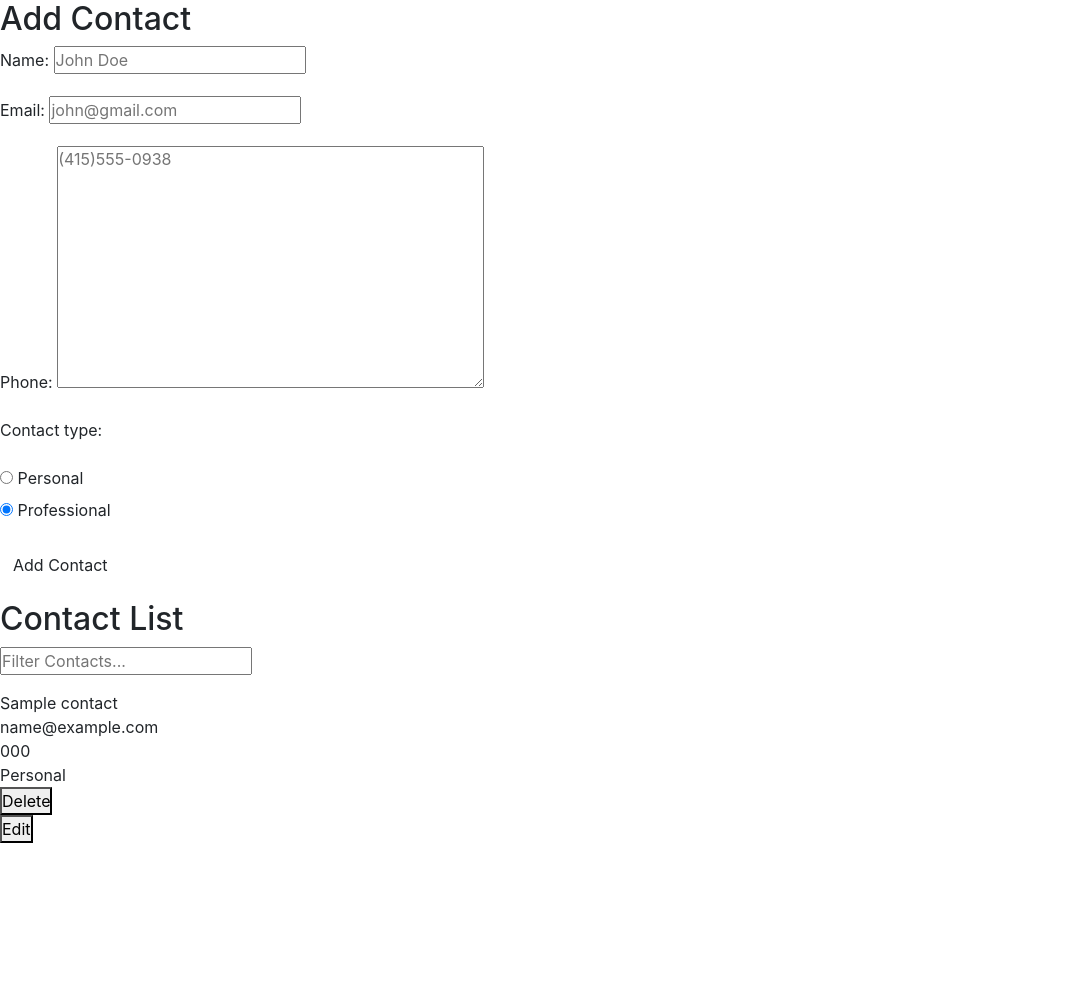
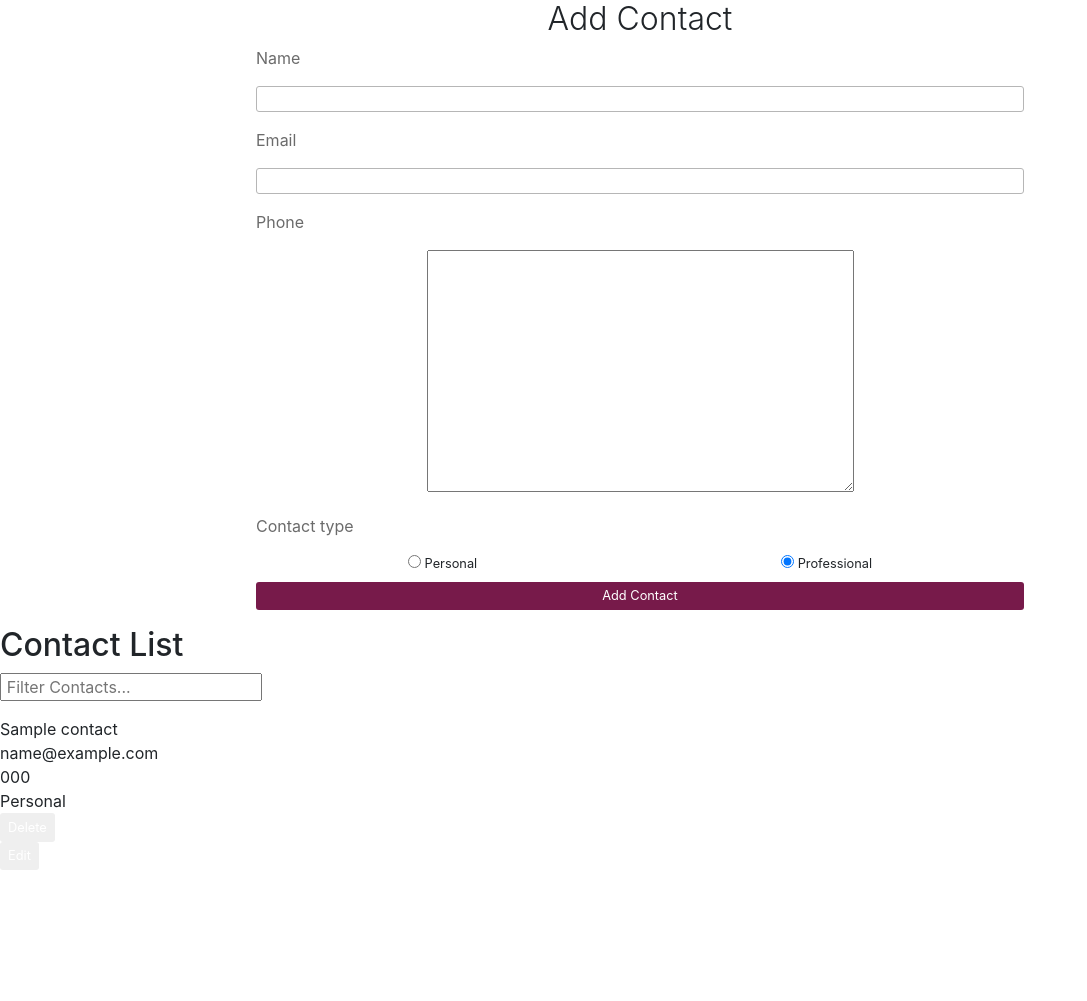
Before and after one commit to aemann2/contact_keeper, a Django app: page / in a window 1280 px wide. Shown: the part 56-1057 px from the top of the page, without its empty margins (0-1087 px from the left). Before the commit the page ends 899 px from the top, so only its background shows below. Run offline with Django 4.2, Linux system fonts and the light colour scheme; a user stored in the database is signed in; tables that the repository leaves empty hold one stand-in row (values such as "Sample post"); style sheets or scripts are compiled from the project's sources; some libraries are stand-ins or nearby versions.

Commit message:
added styling for add contacts

```diff
--- a/contact_keeper/forms.py
+++ b/contact_keeper/forms.py
@@ -7,7 +7,7 @@ from .models import Contact
 
 class CustomAuthForm(AuthenticationForm):
     username = CharField(
-    widget=TextInput(attrs={"class": "validate", "placeholder": "Username"})
+        widget=TextInput(attrs={"class": "validate", "placeholder": "Username"})
     )
     password = CharField(widget=PasswordInput(attrs={"placeholder": "Password"}))
 
@@ -27,9 +27,6 @@ class ContactForm(ModelForm):
             # popping 'pk' to avoid kwargs error
             kwargs.pop("pk")
         super(ContactForm, self).__init__(*args, **kwargs)
-        self.fields["name"].widget.attrs["placeholder"] = "John Doe"
-        self.fields["email"].widget.attrs["placeholder"] = "john@gmail.com"
-        self.fields["phone"].widget.attrs["placeholder"] = "(415)555-0938"
 
     # overwriting to check for duplicate entries
     def clean(self):
--- a/static/style.css
+++ b/static/style.css
@@ -16,7 +16,14 @@ body {
   font-size: 100%; }
 
 button {
-  cursor: pointer; }
+  cursor: pointer;
+  border-radius: 3px;
+  border: none;
+  padding: .3rem .5rem;
+  font-size: .8rem;
+  color: #FFFFFF; }
+  button:hover {
+    filter: brightness(90%); }
 
 a:hover {
   text-decoration: none;
@@ -26,6 +33,9 @@ nav {
   list-style-type: none;
   margin: 0;
   padding: 0; }
+
+input {
+  padding: 0 .3rem; }
 
 /* Main */
 .nav__wrapper {
@@ -74,14 +84,35 @@ nav {
     font-size: .8rem; }
   .login_card__button, .register_card__button {
     background-color: #54b9ce;
-    margin-top: 1.5rem;
-    border: none;
-    font-size: .8rem;
-    color: #FFFFFF;
-    border-radius: 3px;
-    padding: .3rem .5rem; }
-  .login_card__button:hover, .register_card__button:hover {
-    filter: brightness(90%); }
+    margin-top: 1.5rem; }
+
+.test {
+  display: flex; }
+
+.add_contact {
+  text-align: center; }
+  .add_contact__title {
+    font-weight: 300; }
+  .add_contact__fields {
+    width: 60%;
+    margin: auto; }
+  .add_contact__field__label {
+    text-align: left;
+    color: #6b6b6b; }
+  .add_contact__field__input input {
+    width: 100%;
+    border: 1px solid #b6b6b6;
+    border-radius: 3px; }
+  .add_contact__radios > div {
+    display: flex;
+    justify-content: space-around;
+    font-size: .8rem; }
+  .add_contact__add_btn, .add_contact__edit_btn {
+    width: 100%; }
+  .add_contact__add_btn {
+    background-color: #771a4a; }
+  .add_contact__edit_btn {
+    background-color: #54b9ce; }
 
 .contacts {
   margin-top: 1rem; }
--- a/static/style.scss
+++ b/static/style.scss
@@ -7,6 +7,7 @@ $yellow: yellow;
 $teal: #54b9ce;
 $grey: #b6b6b6;
 $drk-grey: #6b6b6b;
+$maroon: #771a4a;
 
 html {
 	box-sizing: border-box;
@@ -29,6 +30,15 @@ body {
 
 button {
 	cursor: pointer;
+	border-radius: 3px;
+	border: none;
+	padding: .3rem .5rem;
+	font-size: .8rem;
+	color: $white;
+
+	&:hover {
+		filter: brightness(90%);
+	}
 }
 
 a:hover {
@@ -40,6 +50,10 @@ nav {
   list-style-type: none;
   margin: 0;
   padding: 0;
+}
+
+input {
+	padding: 0 .3rem;
 }
 
 /* Main */
@@ -112,17 +126,56 @@ nav {
 	&__button {
 		background-color: $teal;
 		margin-top: 1.5rem;
-		border: none;
-		font-size: .8rem;
-		color: $white;
-		border-radius: 3px;
-		padding: .3rem .5rem;
+	}
+}
+
+.test {
+	display: flex;
+}
+
+.add_contact {
+	text-align: center;
+
+	&__title {
+		font-weight: 300;
 	}
 
-	&__button:hover {
-		filter: brightness(90%);
+	&__fields {
+		width: 60%;
+		margin: auto;
 	}
 
+	&__field {
+		&__label {
+			text-align: left;
+			color: $drk-grey
+		}
+		&__input {
+			input {
+				width: 100%;
+				border: 1px solid $grey;
+				border-radius: 3px;
+			}
+		}
+	}
+
+	&__radios > div {
+		display: flex;
+		justify-content: space-around;
+		font-size: .8rem;
+	}
+
+	&__add_btn, &__edit_btn {
+		width: 100%;
+	}
+
+	&__add_btn {
+		background-color: $maroon;
+	}
+
+	&__edit_btn {
+		background-color: $teal;
+	}
 }
 
 .contacts {
--- a/templates/home.html
+++ b/templates/home.html
@@ -3,19 +3,38 @@
 
 {% block content %}
 <div class='add_contact'>
-	<h2>Add Contact</h2>
+	<h2 class='add_contact__title'>Add Contact</h2>
 	{% if 'edit' in request.path %}
 	<form action="{% url 'edit_contact' pk %}" method='post'>
 	{% else %}
 	<form action='/' method='post'>
 	{% endif %}
 		{% csrf_token %}
-		{{ contact_form.as_p }}
-		{% if 'edit' in request.path %}
-		<button type="submit" class="submit_btn btn label-success">Edit Contact</button>
-		{% else %}
-		<button type="submit" class="submit_btn btn label-success">Add Contact</button>
-		{% endif %}
+		<div class='add_contact__fields'>
+			<div class='add_contact__field'>
+				<p class='add_contact__field__label'>{{contact_form.name.label}}</p>
+				<p class='add_contact__field__input'>{{contact_form.name}}</p>
+			</div>
+			<div class='add_contact__field'>
+				<p class='add_contact__field__label'>{{contact_form.email.label}}</p>
+				<p class='add_contact__field__input'>{{contact_form.email}}</p>
+			</div>
+			<div class='add_contact__field'>
+				<p class='add_contact__field__label'>{{contact_form.phone.label}}</p>
+				<p class='add_contact__field__input'>{{contact_form.phone}}</p>
+			</div>
+			<div class='add_contact__field'>
+				<p class='add_contact__field__label'>{{contact_form.contact_type.label}}</p>
+				<div class='add_contact__radios'>
+					{{contact_form.contact_type}}
+				</div>
+			</div>
+			{% if 'edit' in request.path %}
+			<button type="submit" class="add_contact__edit_btn">Edit Contact</button>
+			{% else %}
+			<button type="submit" class="add_contact__add_btn">Add Contact</button>
+			{% endif %}
+		</div>
 	</form>
 </div>
 
```
Also changed, not shown: 1 other file.
